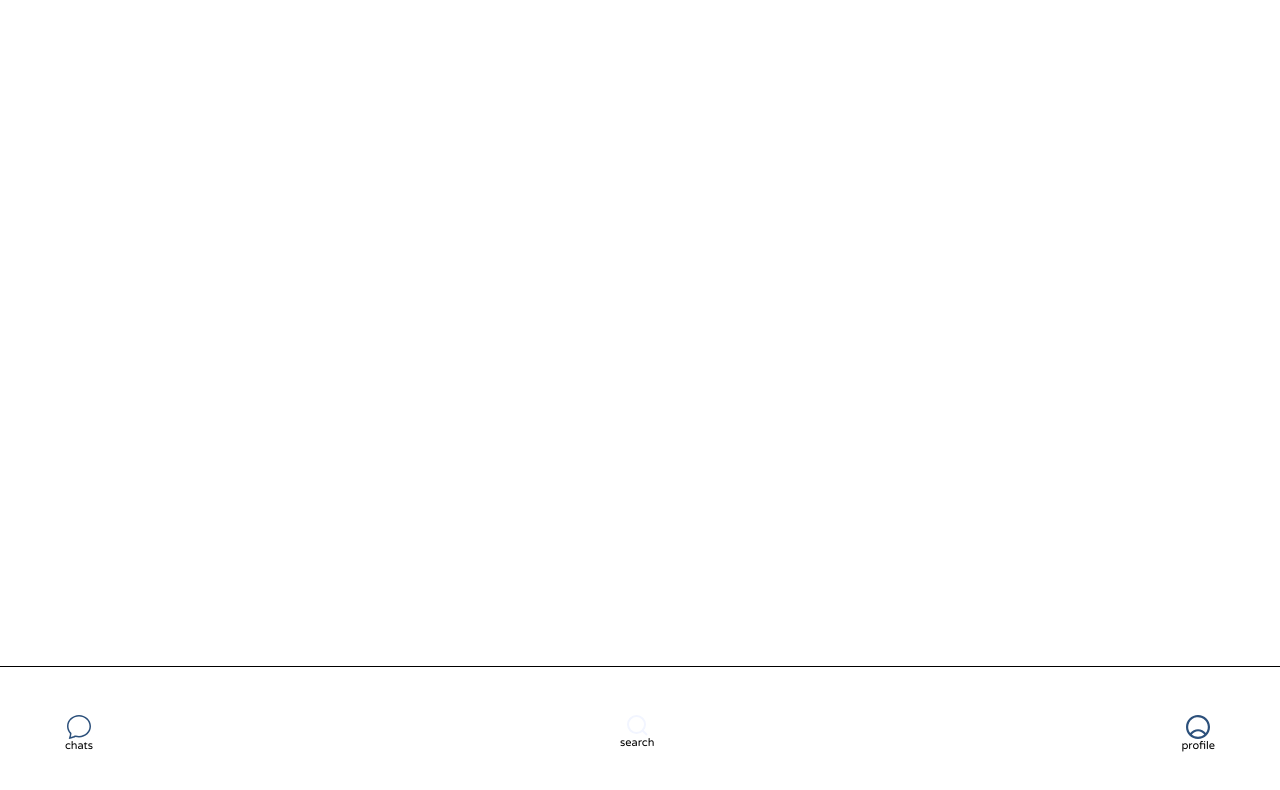
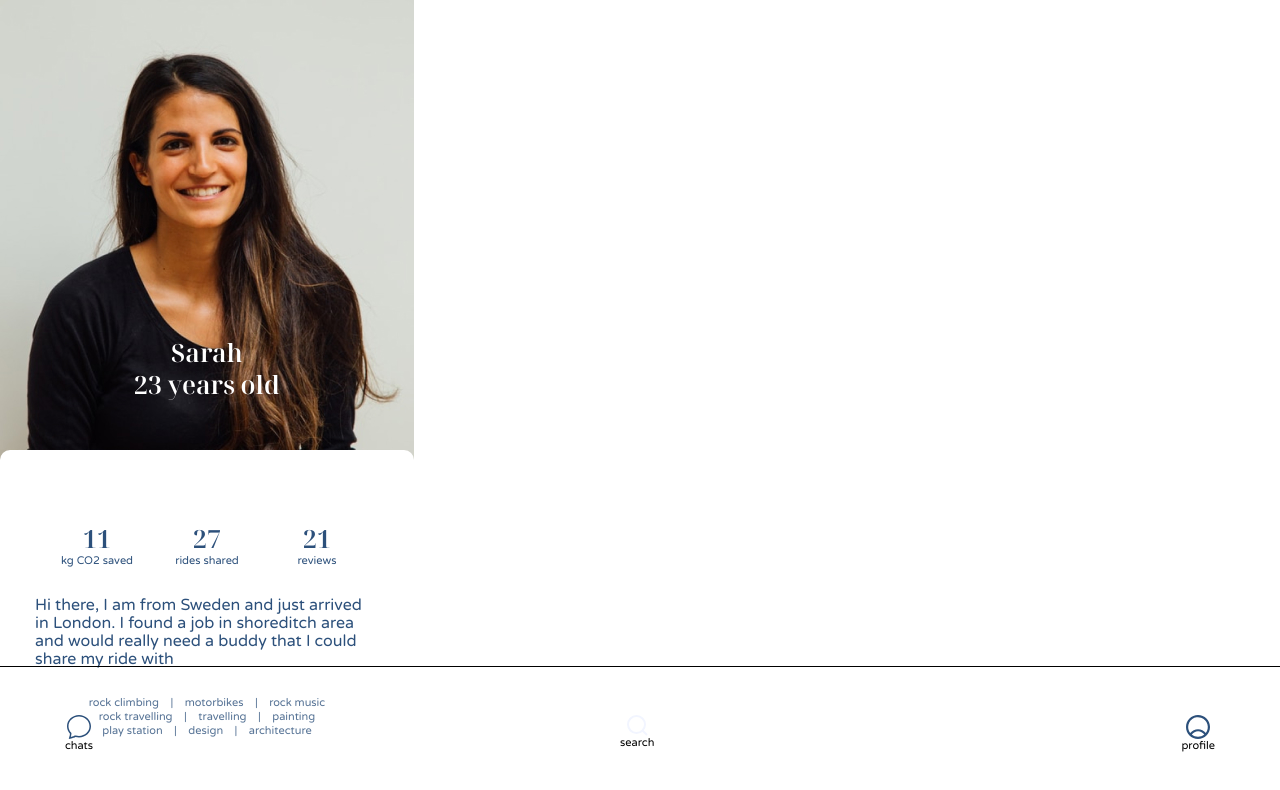
Before and after one commit to robsonlm/team-7, a React (Create React App) app: page /profile/1 in a window 1280 px wide. Shown: the top 790 px of the page. Built offline with nearby package versions, Linux system fonts and the light colour scheme.

Commit message:
Finished styling profile

```diff
--- a/src/App.js
+++ b/src/App.js
@@ -28,9 +28,11 @@ function App() {
           )}
         />
         <Route
-          path="/profile/"
+          path="/profile/:id"
           exact
-          render={(renderProps) => <Profile {...renderProps} />}
+          render={(renderProps) => (
+            <Profile matchResults={matchResults} {...renderProps} />
+          )}
         />
       </Switch>
 
--- a/src/App.scss
+++ b/src/App.scss
@@ -12,6 +12,7 @@
   padding: 0;
   color: $color-black;
   font-family: "VarelaRound";
+  text-decoration: none;
 }
 
 // .app {
--- a/src/components/Profile/Profile.js
+++ b/src/components/Profile/Profile.js
@@ -1,7 +1,53 @@
-import React from 'react'
+import React from "react";
+import "./Profile.scss";
 
-export default function Profile() {
+const Profile = (props) => {
+  const profile = props.matchResults.find(
+    (x) => x.id === props.match.params.id
+  );
+  console.log(profile);
   return (
-    <div> Profile</div>
-  )
-}
+    <section className="profile">
+      <article className="profile__wrapper">
+        <div className={`profile__top-${profile.id}`}>
+          <h2 className="profile__name">{profile.name}</h2>
+          <h2 className="profile__age">{profile.age} years old</h2>
+          <div className="profile__button"></div>
+        </div>
+        <div className="profile__bottom">
+          <div className="profile__bottom-top">
+            <h2 className="profile__number">
+              {profile.months}
+              <p className="profile__number-desc">kg CO2 saved</p>
+            </h2>
+            <h2 className="profile__number">
+              {profile.ridesShared}
+              <p className="profile__number-desc">rides shared</p>
+            </h2>
+            <h2 className="profile__number">
+              {profile.reviews}
+              <p className="profile__number-desc">reviews</p>
+            </h2>
+          </div>
+          <p className="profile__about">{profile.about}</p>
+          <div className="profile__preferences-div">
+            <p className="profile__preferences">
+              rock climbing&nbsp;&nbsp;&nbsp; |&nbsp;&nbsp;&nbsp;
+              motorbikes&nbsp;&nbsp;&nbsp; |&nbsp;&nbsp;&nbsp; rock music
+            </p>
+            <p className="profile__preferences">
+              rock travelling&nbsp;&nbsp;&nbsp; |&nbsp;&nbsp;&nbsp;
+              travelling&nbsp;&nbsp;&nbsp; |&nbsp;&nbsp;&nbsp; painting
+            </p>
+            <p className="profile__preferences">
+              play station&nbsp;&nbsp;&nbsp; |&nbsp;&nbsp;&nbsp;
+              design&nbsp;&nbsp;&nbsp; |&nbsp;&nbsp;&nbsp; architecture
+            </p>
+          </div>
+        </div>
+      </article>
+    </section>
+  );
+};
+
+export default Profile;
--- /dev/null
+++ b/src/components/Profile/Profile.scss
@@ -0,0 +1,122 @@
+@use "../../styles/partials/breakpoints" as *;
+@use "../../styles/partials/mixin" as *;
+@use "../../styles/partials/variables" as *;
+@use "../../styles/partials/typography";
+
+.profile {
+  display: flex;
+
+  &__wrapper {
+    position: relative;
+  }
+
+  &__top {
+    display: flex;
+    width: 414px;
+    height: 512px;
+    flex-direction: column;
+    justify-content: flex-end;
+    align-items: center;
+
+    &-1 {
+      @extend .profile__top;
+      background-image: url("../../assets/images/sarah.jpg");
+    }
+    &-2 {
+      @extend .profile__top;
+      background-image: url("../../assets/images/sarah.jpg");
+    }
+    &-3 {
+      @extend .profile__top;
+      background-image: url("../../assets/images/sarah.jpg");
+    }
+    &-4 {
+      @extend .profile__top;
+      background-image: url("../../assets/images/sarah.jpg");
+    }
+    &-5 {
+      @extend .profile__top;
+      background-image: url("../../assets/images/sarah.jpg");
+    }
+    &-6 {
+      @extend .profile__top;
+      background-image: url("../../assets/images/sarah.jpg");
+    }
+    &-7 {
+      @extend .profile__top;
+      background-image: url("../../assets/images/sarah.jpg");
+    }
+    &-8 {
+      @extend .profile__top;
+      background-image: url("../../assets/images/sarah.jpg");
+    }
+    &-9 {
+      @extend .profile__top;
+      background-image: url("../../assets/images/sarah.jpg");
+    }
+  }
+
+  &__name {
+    color: $color-white;
+    @include typo-headline2;
+  }
+
+  &__age {
+    color: $color-white;
+    @include typo-headline2;
+    padding-bottom: 7rem;
+  }
+
+  &__bottom {
+    height: 306px;
+    position: absolute;
+    top: 450px;
+    background-color: $color-white;
+    border-radius: 10px;
+    align-content: center;
+    align-items: center;
+
+    &-top {
+      display: flex;
+      justify-content: center;
+      justify-items: center;
+    }
+  }
+
+  &__number {
+    @include typo-headline2;
+    color: $color-dark-blue;
+    display: flex;
+    flex-direction: column;
+    align-items: center;
+    padding: 54px 0 0 0;
+    width: 110px;
+
+    &-desc {
+      @include typo-links;
+      color: $color-dark-blue;
+    }
+  }
+
+  &__about {
+    padding: 28px 35px;
+    @include typo-paragraph2;
+    color: $color-dark-blue;
+  }
+
+  &__preferences {
+    @include typo-links;
+    color: $color-dark-blue;
+    opacity: 0.8;
+    width: 250px;
+    display: flex;
+    flex-direction: column;
+    align-items: center;
+
+    &-div {
+      display: flex;
+      flex-direction: column;
+      align-items: center;
+    }
+  }
+}
--- a/src/components/matches/FindMatch.js
+++ b/src/components/matches/FindMatch.js
@@ -31,7 +31,9 @@ const FindMatch = ({ renderProps, matchResults }) => {
           </Link>
           <div className="match-results__cards">
             {matchResults.map((match) => (
-              <MatchesCard key={match.id} match={match} {...renderProps} />
+              <Link to={`/profile/${match.id}`}>
+                <MatchesCard key={match.id} match={match} {...renderProps} />
+              </Link>
             ))}
           </div>
         </article>
```
